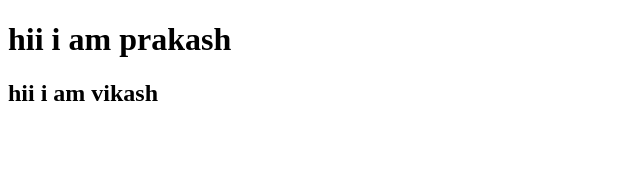
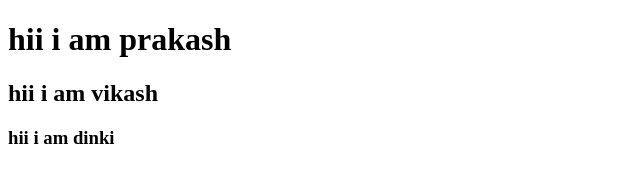
Before and after one commit to vikashRakesh801/First-Repo, a plain HTML site: page index.html in a window 1280 px wide. Shown: the whole page, without its empty margins (0-640 px from the left). Drawn offline with Linux system fonts and the light colour scheme.

Commit message:
h3 element added

```diff
--- a/index.html
+++ b/index.html
@@ -9,5 +9,6 @@
 <body>
     <h1>hii i am prakash</h1>
     <h2>hii i am vikash</h2>
+    <h3>hii i am dinki</h3>
 </body>
 </html>
```
